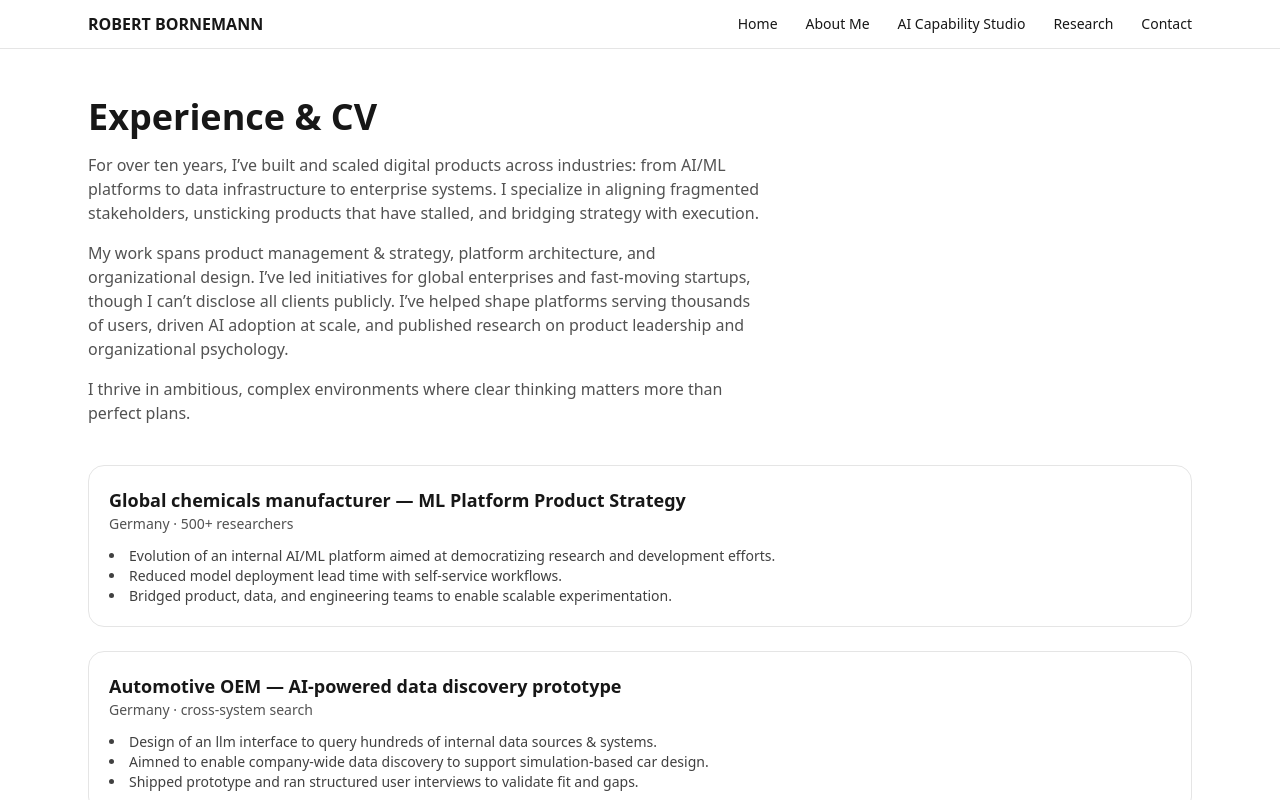
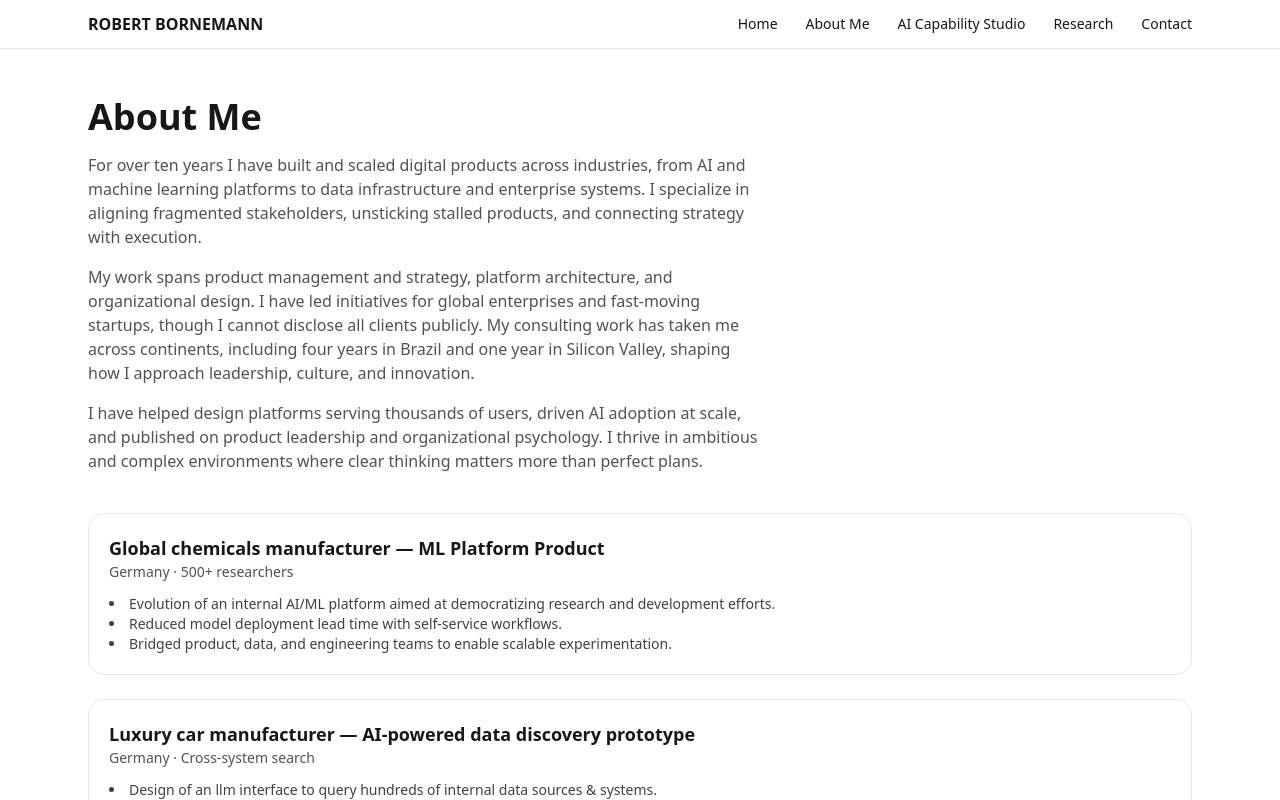
Before and after one commit to RobertBornemann/capability-portfolio, a Next.js app: page /experience in a window 1280 px wide. Shown: the top 800 px of the page. Built offline with nearby package versions, Linux system fonts and the light colour scheme.

Commit message:
minor content fixes for linkedin

```diff
--- a/app/experience/page.tsx
+++ b/app/experience/page.tsx
@@ -5,32 +5,22 @@ export const metadata = { title: "Experience & CV — Robert Bornemann" };
 export default function ExperiencePage() {
   return (
     <main className="mx-auto max-w-6xl px-5 md:px-6 py-12">
-      <h1 className="text-3xl md:text-4xl font-semibold">Experience & CV</h1>
+      <h1 className="text-3xl md:text-4xl font-semibold">About Me</h1>
 
       <div className="mt-4 space-y-4 text-neutral-600 max-w-2xl">
         <p>
-          For over ten years, I’ve built and scaled digital products across industries: from
-          AI/ML platforms to data infrastructure to enterprise systems. I specialize in aligning fragmented stakeholders, unsticking products that have
-          stalled, and bridging strategy with execution.
-        </p>
+For over ten years I have built and scaled digital products across industries, from AI and machine learning platforms to data infrastructure and enterprise systems. I specialize in aligning fragmented stakeholders, unsticking stalled products, and connecting strategy with execution.        </p>
 
         <p>
-          My work spans product management & strategy, platform architecture, and organizational design.
-          I’ve led initiatives for global enterprises and fast-moving startups, though I can’t
-          disclose all clients publicly. I’ve helped shape platforms serving
-          thousands of users, driven AI adoption at scale, and published research on product
-          leadership and organizational psychology.
-        </p>
+My work spans product management and strategy, platform architecture, and organizational design. I have led initiatives for global enterprises and fast-moving startups, though I cannot disclose all clients publicly. My consulting work has taken me across continents, including four years in Brazil and one year in Silicon Valley, shaping how I approach leadership, culture, and innovation.        </p>
         <p>
-          I thrive in ambitious, complex environments where clear thinking matters more than
-          perfect plans.
-        </p>
+I have helped design platforms serving thousands of users, driven AI adoption at scale, and published on product leadership and organizational psychology. I thrive in ambitious and complex environments where clear thinking matters more than perfect plans.        </p>
       </div>
 
       {/* Anonymised clients / roles */}
       <section className="mt-10 space-y-6">
         <ExpItem
-          title="Global chemicals manufacturer — ML Platform Product Strategy"
+          title="Global chemicals manufacturer — ML Platform Product"
           period="Germany · 500+ researchers"
           bullets={[
             "Evolution of an internal AI/ML platform aimed at democratizing research and development efforts.",
@@ -39,8 +29,8 @@ export default function ExperiencePage() {
           ]}
         />
         <ExpItem
-          title="Automotive OEM — AI-powered data discovery prototype"
-          period="Germany · cross-system search"
+          title="Luxury car manufacturer — AI-powered data discovery prototype"
+          period="Germany · Cross-system search"
           bullets={[
             "Design of an llm interface to query hundreds of internal data sources & systems.",
             "Aimned to enable company-wide data discovery to support simulation-based car design.",
--- a/app/page.tsx
+++ b/app/page.tsx
@@ -27,9 +27,8 @@ export default function Home() {
                   Links →
                 </a>
                 <div className="hidden md:flex items-center gap-5 text-sm text-neutral-600">
-                  <a href="https://github.com/yourname" target="_blank" className="hover:underline">GitHub</a>
-                  <a href="https://www.linkedin.com/in/yourprofile" target="_blank" className="hover:underline">LinkedIn</a>
-                  <a href="/Robert_Bornemann_CV.pdf" className="hover:underline">CV (PDF)</a>
+                  <a href="https://github.com/RobertBornemann" target="_blank" className="hover:underline">GitHub</a>
+                  <a href="https://www.linkedin.com/in/robert-bornemann-781713253/" target="_blank" className="hover:underline">LinkedIn</a>
                 </div>
               </div>
             </div>
--- a/components/Footer.tsx
+++ b/components/Footer.tsx
@@ -7,7 +7,7 @@ export default function Footer() {
         </div>
         <div className="text-sm">
           <a className="rounded-full border px-4 py-2 hover:bg-neutral-50" href="mailto:you@domain.com">
-            you@domain.com
+            RobertBornemann.de
           </a>
         </div>
       </div>
```
